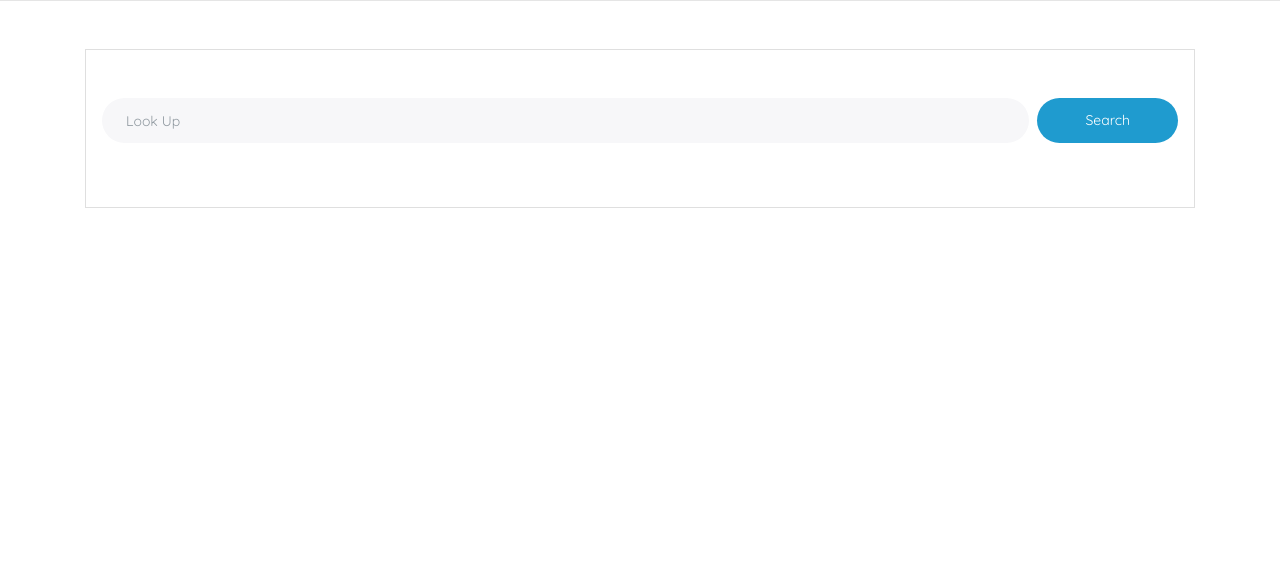
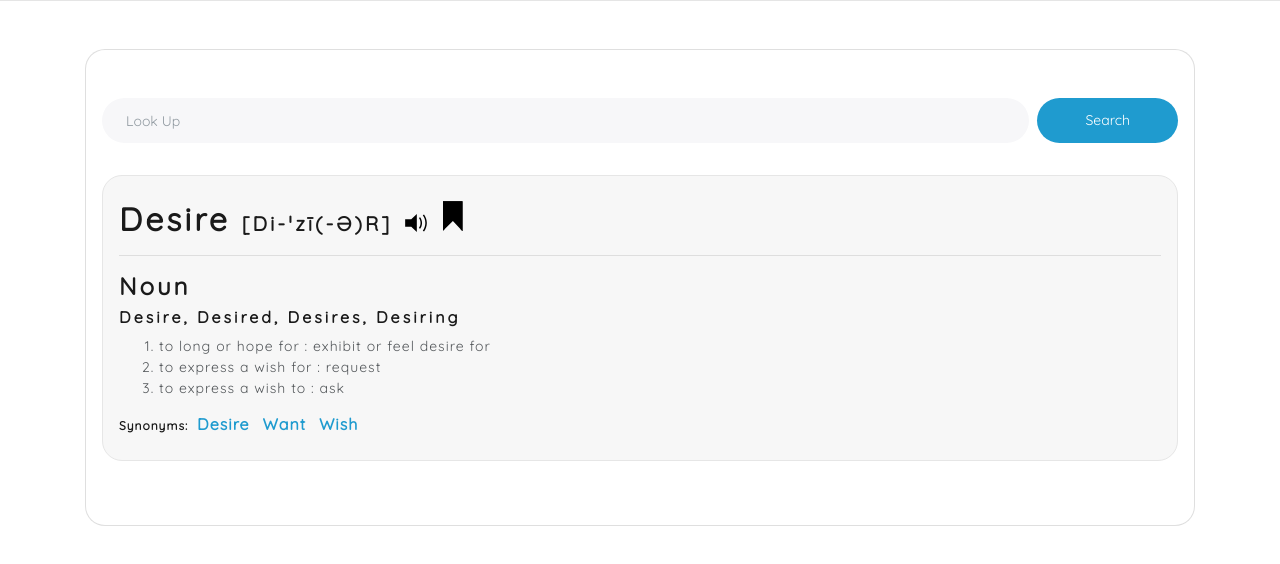
Before and after one commit to Jashann/Smart-Dictionary, a plain HTML site: page index.html in a window 1280 px wide. Shown: the part 84-648 px from the top of the page. Drawn offline with nearby package versions, Linux system fonts and the light colour scheme.

Commit message:
Border-radius added!!

```diff
--- a/Resources/CSS/style.css
+++ b/Resources/CSS/style.css
@@ -32,12 +32,12 @@ a:hover {
     text-decoration: none;
 }
 
-.searchable{
-    color: var(--primary-col);
-    font-weight: bolder;
+.card.py-5.px-3{
+    border-radius: 20px;
 }
 
 #results > div{
+    border-radius: 20px;
     background: rgb(238, 238, 238);
     background-color: rgb(247, 247, 247);
     border: 1px #e6e6e6 solid;
@@ -45,6 +45,11 @@ a:hover {
 #results > div img{
     height: 30px;
      width: auto;
+}
+
+.searchable{
+    color: var(--primary-col);
+    font-weight: bolder;
 }
 
 #bookmark-icon{
--- a/index.html
+++ b/index.html
@@ -163,7 +163,7 @@
                 </div>
 
                 <div id="results">
-                    <!-- <div class="py-4 px-3 my-3">
+                    <div class="py-4 px-3 my-3">
                         <h1 value="desire" class="text-capitalize">Desire <span class="h4">[di-ˈzī(-ə)r] </span>
                             <a href="#"> <img src="./Resources/Icons/iconfinder_mic-microphone-record-speak_2205213.svg" alt="" srcset=""> </a>
                             <a href="#"> <span id="bookmark-icon"> </span> </a>
@@ -180,7 +180,7 @@
                         <div class="synonyms">
                             <span class="h6">Synonyms:</span> <a class="searchable h5 px-1" href="#">Desire</a> <a class="searchable h5 px-1" href="#">Want</a> <a class="searchable h5 px-1" href="#">Wish</a>
                         </div>
-                    </div> -->
+                    </div>
                     <!-- <div class="py-4 px-3 my-3">
                         <h2>Did you mean?</h2>
                         <a class='text-capitalize' href="#">Desire</a> / <a class='text-capitalize' href="#">Sire</a> / <a class='text-capitalize' href="#">Dlsr</a> / <a class='text-capitalize' href="#">Dire</a>
```
